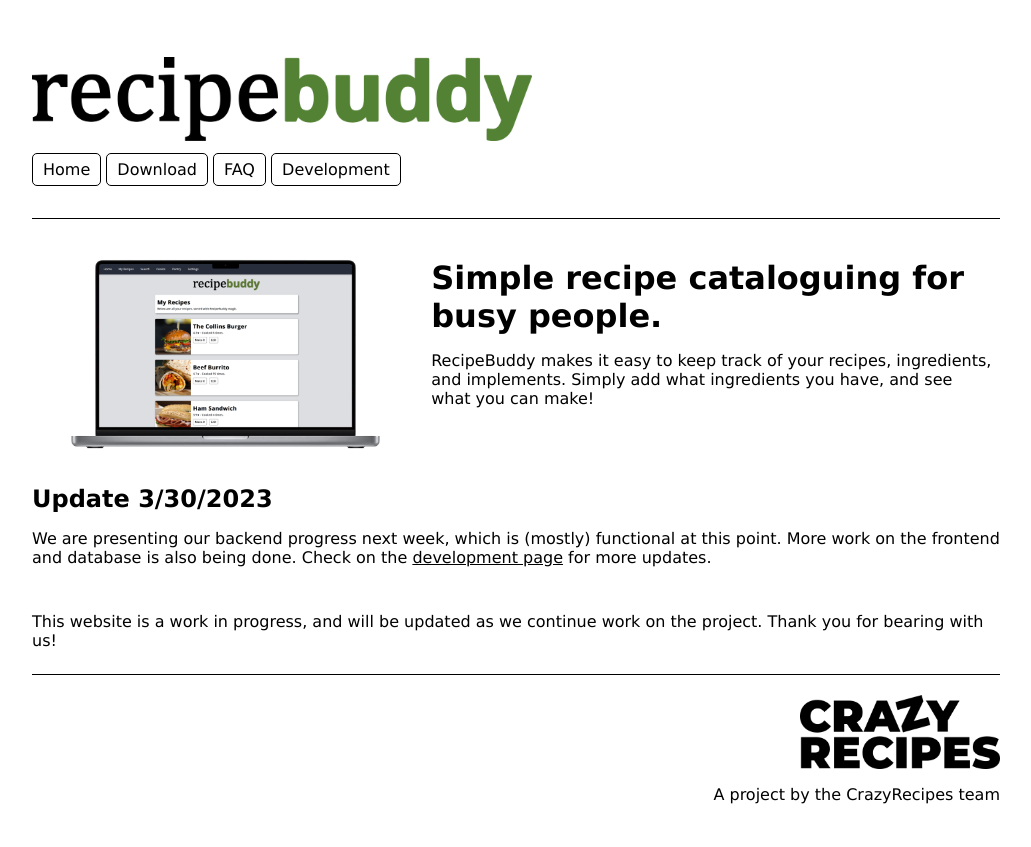
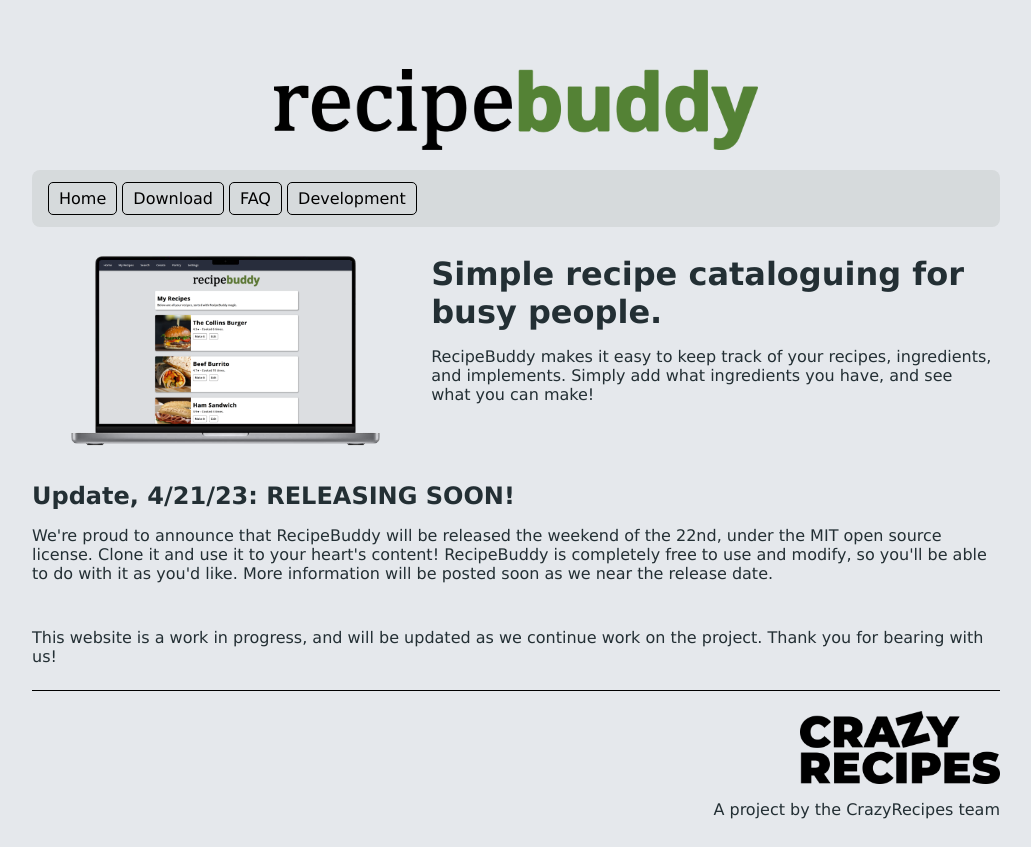
Before and after one commit to crazyrecipes/crazyrecipes.github.io, a plain HTML site: page index.html in a window 1280 px wide. Shown: the whole page, without its empty margins (124-1155 px from the left). Drawn offline with Linux system fonts and the light colour scheme.

Commit message:
CSS Improvements & Frontpage announcement

```diff
--- a/index.html
+++ b/index.html
@@ -19,7 +19,6 @@
                 <a href="faq.html"><div class="inline_button">FAQ</div></a>
                 <a href="development.html"><div class="inline_button">Development</div></a>
             </div>
-            <div class="divider"></div>
             <div class="sbs">
                 <div class="sbsc">
                     <img src="media/images/promo.png" width="100%" height="auto">
@@ -35,12 +34,12 @@
                 </div>
             </div>
             <p>
-                <h3>Update 3/30/2023</h3>
+                <h3>Update, 4/21/23: RELEASING SOON!</h3>
                 <p>
-                    We are presenting our backend progress next week, which is (mostly) functional at this point. More work
-                    on the frontend and database is also being done.
+                    We're proud to announce that RecipeBuddy will be released the weekend of the 22nd, under the MIT open source license. Clone it
+                    and use it to your heart's content! RecipeBuddy is completely free to use and modify, so you'll be able to do with it as you'd like.
 
-                    Check on the <a href="development.html">development page</a> for more updates.
+                    More information will be posted soon as we near the release date.
                 </p>
             </p>
             <div class="spacer"></div>
--- a/style.css
+++ b/style.css
@@ -2,8 +2,8 @@
 body {
     font-family: Verdana, Tahoma, sans-serif;
     font-size: 16px;
-    background-color: white;
-    color: black;
+    background-color: #e5e8ec;
+    color: #232f34;
 }
 
 h1 {
@@ -91,10 +91,12 @@ a {
 
 /* Inline menus and buttons */
 .inline_menu {
-    margin: 4px 0px;
-    padding: 4px 0px;
-    width: 100%;
+    margin: 8px 0px;
+    padding: 8px 16px;
+    width: auto;
     overflow: auto;
+    background: #d6dadc;
+    border-radius: 8px;
 }
 
 .inline_button {
@@ -154,9 +156,11 @@ a {
 
 /* Logo image */
 .logo {
-    margin: 0;
-    width: 500px;
-    height: auto;
+    display: block;
+    margin-left: auto;
+    margin-right: auto;
+    width: 50%;
+    padding: 12px;
 }
 
 .underline {
```
